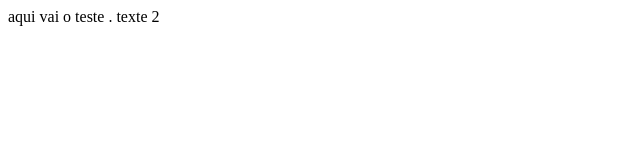
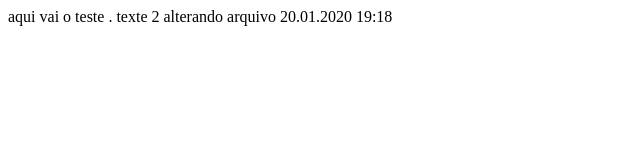
Before and after one commit to augustomonte19/agt, a plain HTML site: page index.html in a window 1280 px wide. Shown: the whole page, without its empty margins (0-640 px from the left). Drawn offline with Linux system fonts and the light colour scheme.

Commit message:
Update index.html

```diff
--- a/index.html
+++ b/index.html
@@ -9,5 +9,8 @@
  aqui vai o teste .
 
  texte 2
+
+	alterando arquivo 20.01.2020 19:18
+
 </body>
 </html>
```
